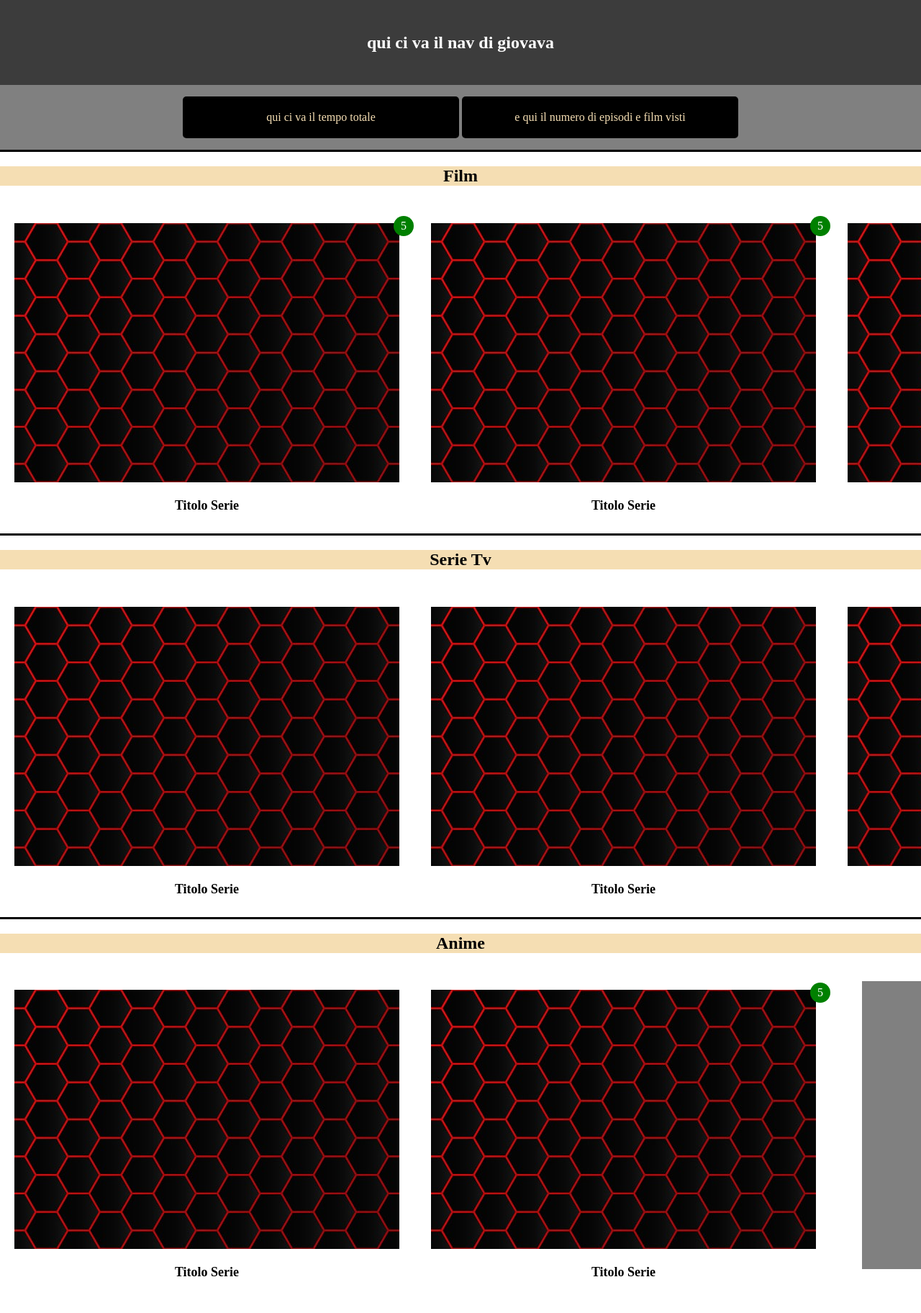
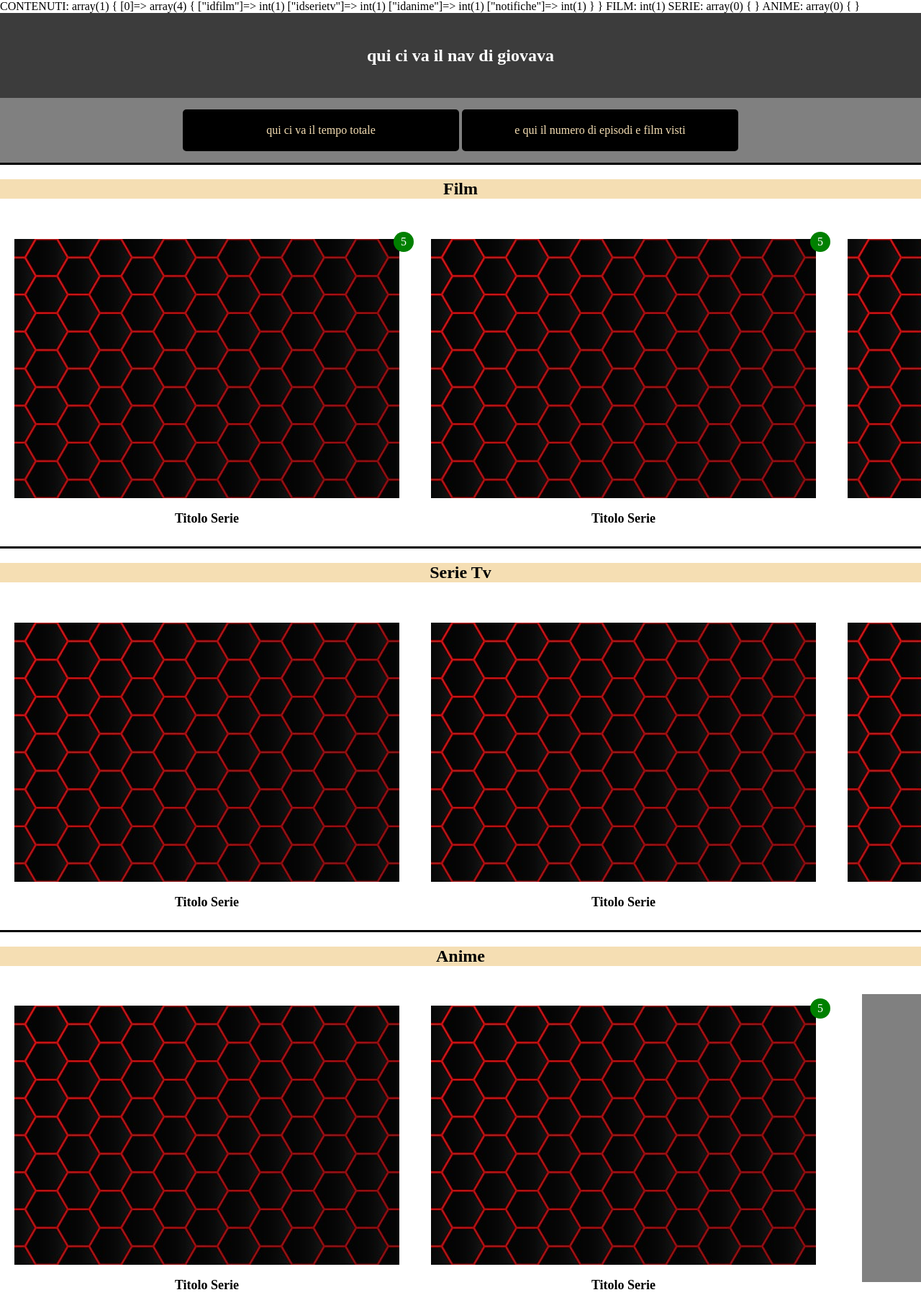
Before and after one commit to AlessandroStefani/TecWeb, a PHP site: page /home-page.php in a window 1280 px wide. Shown: the whole page at 72% size. Before the commit the page ends 1773 px from the top, so only its background shows below. Run offline with PHP 8.4, Linux system fonts and the light colour scheme; the visitor is signed in with stand-in values (Sample User, id 1); tables that the repository leaves empty hold one stand-in row (values such as "Sample post").

Commit message:
added some lines in home-page.php to separate different types of content from the original query. Work in Progress

```diff
--- a/PROGETTOH/db/database.php
+++ b/PROGETTOH/db/database.php
@@ -38,7 +38,7 @@ class DbHelper{
     }
 
     public function getFollowedContent($idutente){
-        $query = "SELECT * FROM content_seguito WHERE idutente = ?";
+        $query = "SELECT idfilm, idserietv, idanime, notifiche FROM content_seguito WHERE idutente = ?";
         $stmt = $this->db->prepare($query);
         $stmt->bind_param('i', $idutente);
         $stmt->execute();
--- a/PROGETTOH/php/home-page.php
+++ b/PROGETTOH/php/home-page.php
@@ -1,7 +1,25 @@
 <?php
 require_once '../php/bootstrap.php';
 
-$templateParams["contenuti"] =$dbh->getFollowedContent($_SESSION["idutente"]);
+$templateParams["contenuti seguiti"] = $dbh->getFollowedContent($_SESSION["idutente"]);
+$templateParams["film seguiti"] = array();
+$templateParams["serietv seguite"] = array();
+$templateParams["anime seguiti"] = array();
+
+foreach ($templateParams["contenuti seguiti"] as $contenuto) {
+    if ($contenuto["idfilm"] != NULL) {
+        $templateParams["film seguiti"] = $contenuto["idfilm"];
+    } else if ($contenuto["idserietv"] != NULL) {
+        $templateParams["serietv seguite"] = $contenuto["idserietv"];
+    } else if ($contenuto["idanime"] != NULL) {
+        $templateParams["anime seguiti"] = $contenuto["idanime"];
+    }
+}
+
+echo("CONTENUTI: "); var_dump($templateParams["contenuti seguiti"]);
+echo("\n FILM: "); var_dump($templateParams["film seguiti"]);
+echo("\n SERIE: "); var_dump($templateParams["serietv seguite"]);
+echo("\n ANIME: "); var_dump($templateParams["anime seguiti"]);
 
 require '../html/home.php';
 ?>
```
